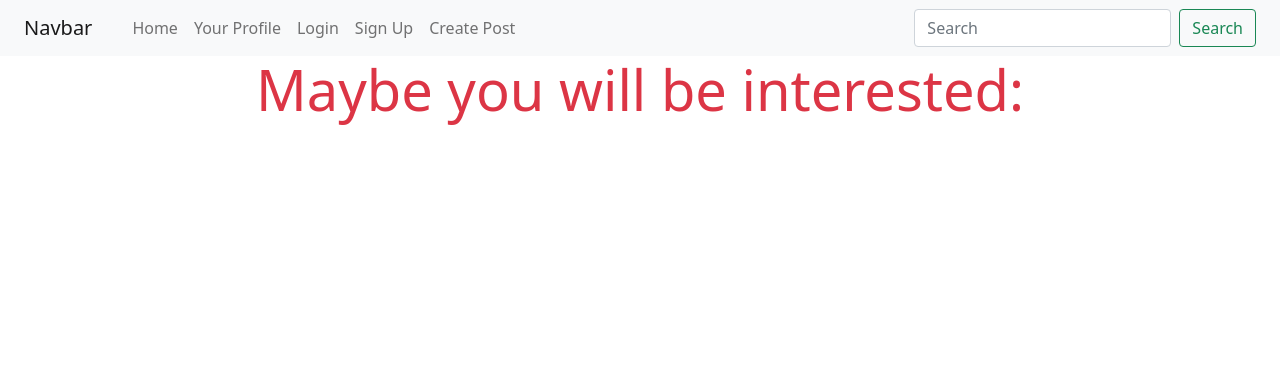
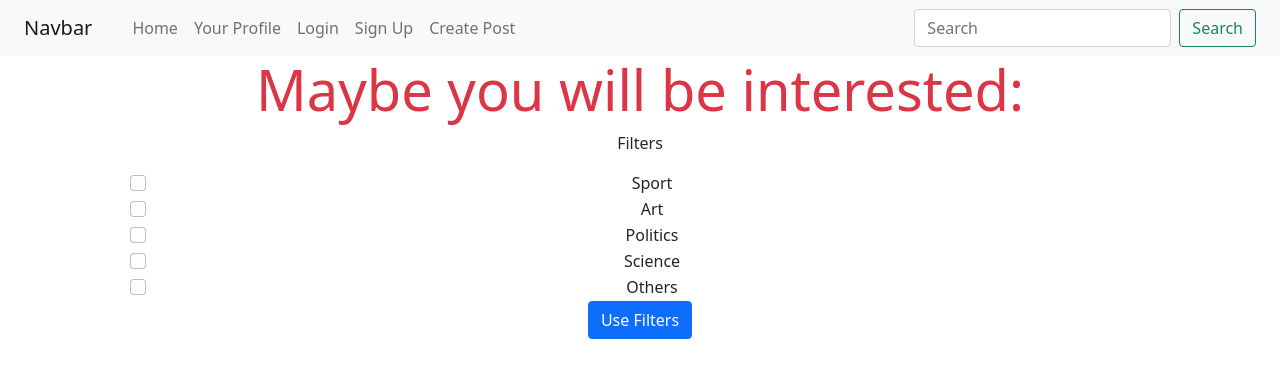
Before and after one commit to Maksym04u/FastAPI-tutorial, a FastAPI app: template app/templates/home.html in a window 1280 px wide. Shown: the top 378 px of the page. Run offline with FastAPI, Linux system fonts and the light colour scheme; the template is opened without the code that fills it, so the values that code supplies are empty; parts of the project's set-up code (start-up, migrations or seed data) failed here and were passed over.

Commit message:
add filters and search

```diff
--- a/app/main.py
+++ b/app/main.py
@@ -51,9 +51,10 @@ app.include_router(vote.router)
 # Добавити різницю лайків і дізлайків                   DONE
 # Добавити коменти
 # Апргрейнути шаблони
-# Добавити фільтри
-# Добавити можливість Search
-# Добавити можливість редагування тексту і зображення в тексті і відтворення його з бази даних
+# Добавити фільтри ( добавити можливість сортування за датою та за темою (можливо і то і інше))        DONE
+# Добавити можливість Search                            DONE
+# Пагінація
+# Добавити можливість редагування тексту і зображення в тексті і відтворення його з бази даних          DONE
 
 
 @app.get('/')  # RETURN OUR POSTS   response-model - needs LIST of DICTIONARIES
@@ -64,10 +65,11 @@ def get_posts(request: Request, db: Session = Depends(get_db),
     # posts = cursor.fetchall()       # RETURN ALL objects from database.
 
     # posts = db.query(models.Post).filter(models.Post.title.contains(search)).limit(limit).offset(skip).all()
+    themes = request.query_params.getlist("themes")
     posts = db.query(models.Post, func.count(models.Vote.post_id).label("votes")).join(models.Vote,
                                                                         models.Post.id == models.Vote.post_id,
                                                                         isouter=True).group_by(models.Post.id).filter(
-        models.Post.title.contains(search)).limit(limit).offset(skip).all()
+        models.Post.title.contains(search), models.Post.themes.contains(list(themes))).limit(limit).offset(skip).all()
 
     return templates.TemplateResponse("home.html", {"request": request, "posts": posts})
 
--- a/app/models.py
+++ b/app/models.py
@@ -1,8 +1,10 @@
 from sqlalchemy import Column, Integer, String, Boolean, ForeignKey, LargeBinary
+from sqlalchemy.dialects import postgresql
 from app.database import Base
 from sqlalchemy.sql.sqltypes import TIMESTAMP
 from sqlalchemy.sql.expression import text
 from sqlalchemy.orm import relationship
+from sqlalchemy.sql import func
 
 
 class Post(Base):
@@ -17,6 +19,7 @@ class Post(Base):
     created_at = Column(TIMESTAMP(timezone=True), nullable=False, server_default=text("now()"))
     owner_id = Column(Integer, ForeignKey("users.id", ondelete="CASCADE"), nullable=False)
     owner = relationship("User")
+    themes = Column(postgresql.ARRAY(String))
 
 
 class User(Base):
--- a/app/templates/base.html
+++ b/app/templates/base.html
@@ -35,8 +35,8 @@
         </li>
       </ul>
     </div>
-    <form class="d-flex me-4">
-      <input class="form-control me-2" type="search" placeholder="Search" aria-label="Search">
+    <form class="d-flex me-4" action="/" method="get">
+      <input class="form-control me-2" type="search" name="search" placeholder="Search" aria-label="Search">
       <button class="btn btn-outline-success" type="submit">Search</button>
     </form>
   </nav>
--- a/app/templates/home.html
+++ b/app/templates/home.html
@@ -6,7 +6,9 @@
 {% endblock %}
 
 {% block content %}
+
 <div class="container">
+
     <h1 class="display-4 text-danger text-center">Maybe you will be interested:</h1>
 
     <div class="row justify-content-center">
@@ -14,7 +16,7 @@
         <div class="col-lg-4 col-md-3 col-sm-10 mr-auto">
             {% with obj=post %}
             <div class="card" style="width: 18rem;">
-                <img src="/posts/{{ obj.Post.id }}/image" class="card-img-top" />
+                <img src="/posts/{{ obj.Post.id }}/image" class="card-img-top"/>
                 <div class="card-body">
                     <h5 class="card-title">{{ obj.Post.title }}</h5>
                     <p class="card-text">{{ obj.Post.description }}</p>
@@ -32,6 +34,33 @@
     {% endif %}
     {% endfor %}
 </div>
-
+<p class="text-center"> Filters </p>
+<form class="text-center mx-5" action="" method="get">
+    <div class="form-group">
+        <div class="form-check">
+            <input class="form-check-input" type="checkbox" value="Sport" id="sport" name="themes">
+            <label class="form-check-label" for="sport"> Sport </label>
+        </div>
+        <div class="form-check">
+            <input class="form-check-input" type="checkbox" value="Art" id="art" name="themes">
+            <label class="form-check-label" for="art"> Art </label>
+        </div>
+        <div class="form-check">
+            <input class="form-check-input" type="checkbox" value="Politics" id="politics" name="themes">
+            <label class="form-check-label" for="politics"> Politics </label>
+        </div>
+        <div class="form-check">
+            <input class="form-check-input" type="checkbox" value="Science" id="science" name="themes">
+            <label class="form-check-label" for="science"> Science </label>
+        </div>
+        <div class="form-check">
+            <input class="form-check-input" type="checkbox" value="Art" id="Others" name="themes">
+            <label class="form-check-label" for="art"> Others </label>
+        </div>
+    </div>
+    <div>
+        <button class="btn btn-primary" type="submit">Use Filters</button>
+    </div>
+</form>
 
 {% endblock %}
```
Also changed, not shown: app/routers/post.py (+9 -3 lines), app/templates/create_post.html (+26 -0 lines).
